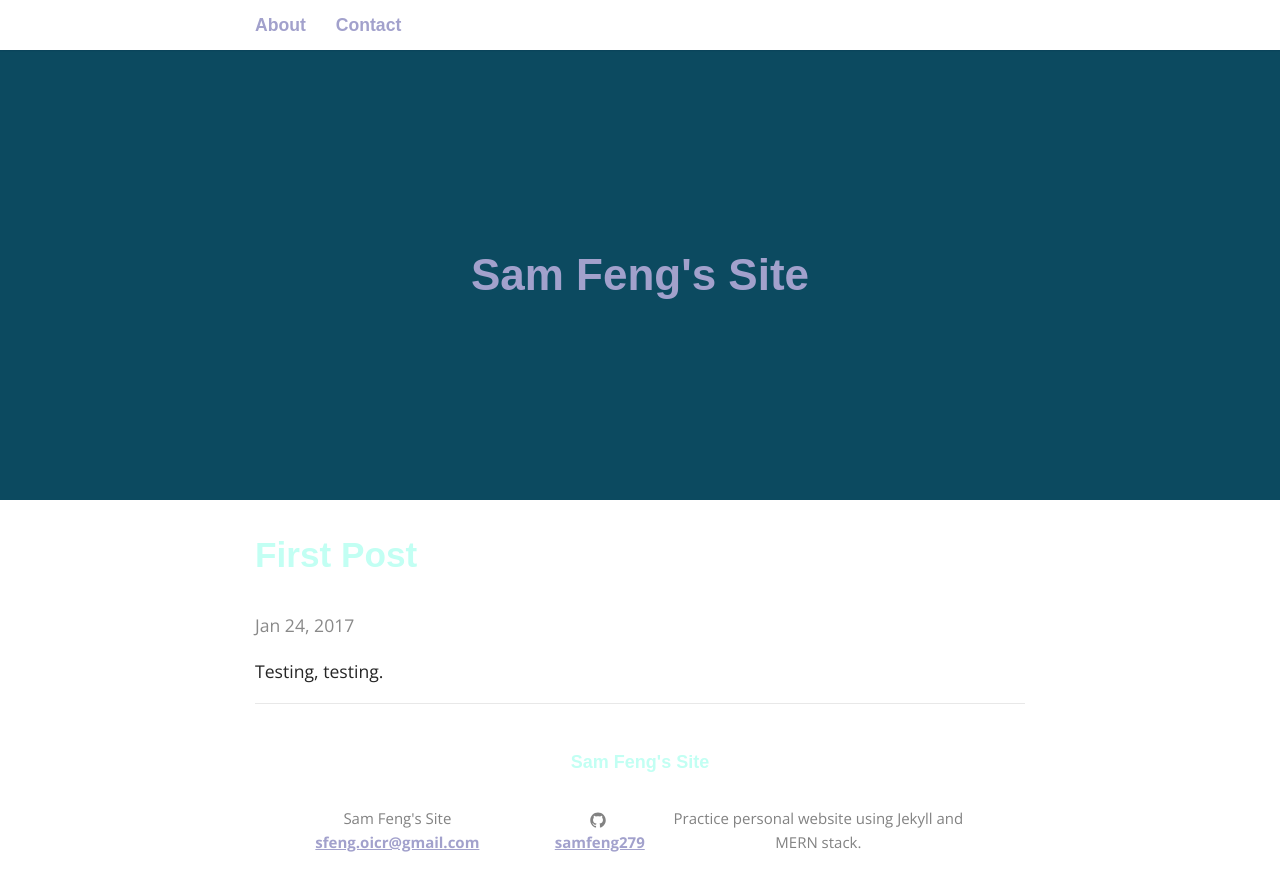
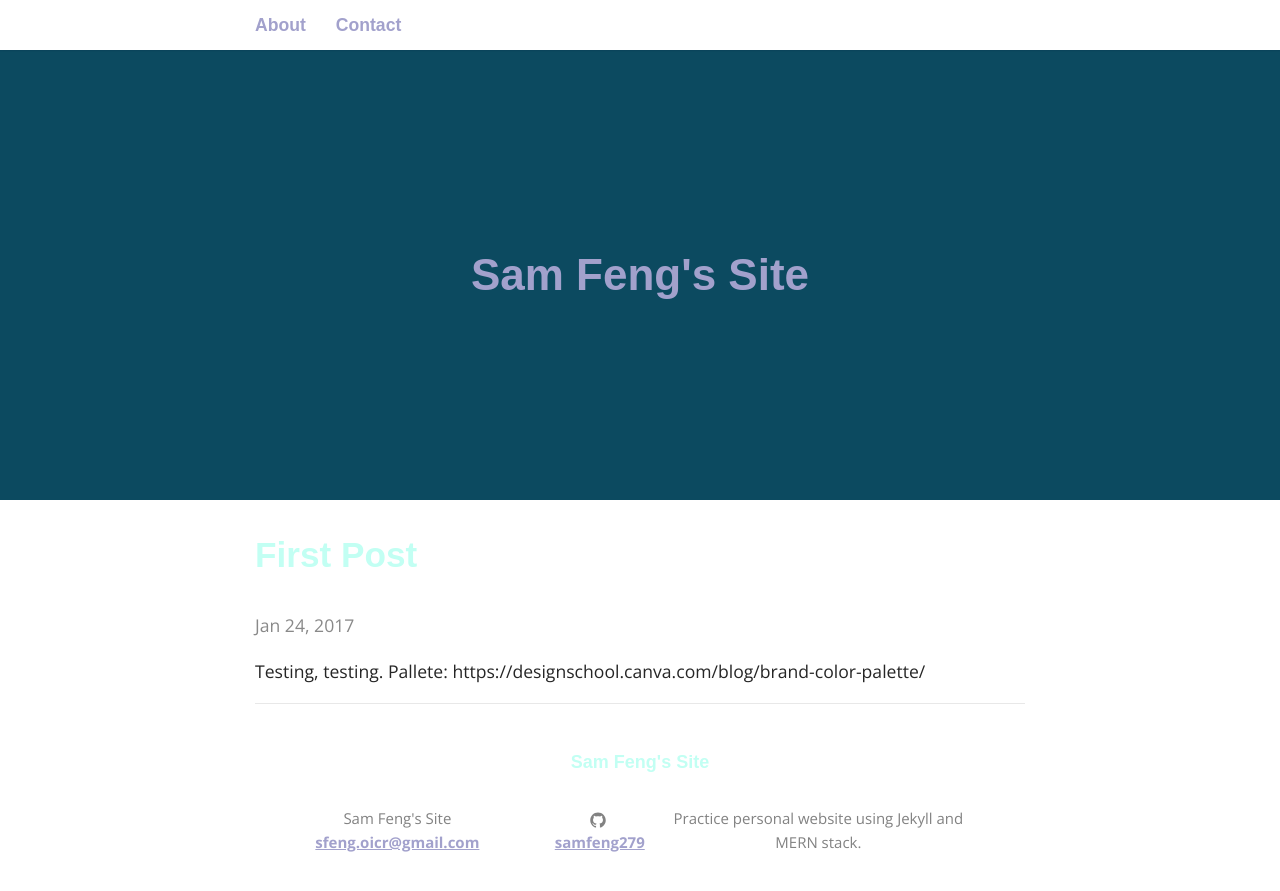
Before and after one commit to samfeng279/samfeng279.github.io, a Jekyll site: the page built from _posts/2017-01-24-first-post.markdown, in a window 1280 px wide. Shown: the top 891 px of the page. Built offline with Jekyll 4.4.1, drawn with Linux system fonts in a browser that asks for light colours; some web fonts are replaced; some of the changed lines change nothing that is shown.

Commit message:
Update 2017-01-24-first-post.markdown

```diff
--- a/_posts/2017-01-24-first-post.markdown
+++ b/_posts/2017-01-24-first-post.markdown
@@ -5,3 +5,4 @@ date: 2017-01-24
 ---
 
 Testing, testing.
+Pallete: https://designschool.canva.com/blog/brand-color-palette/
```
